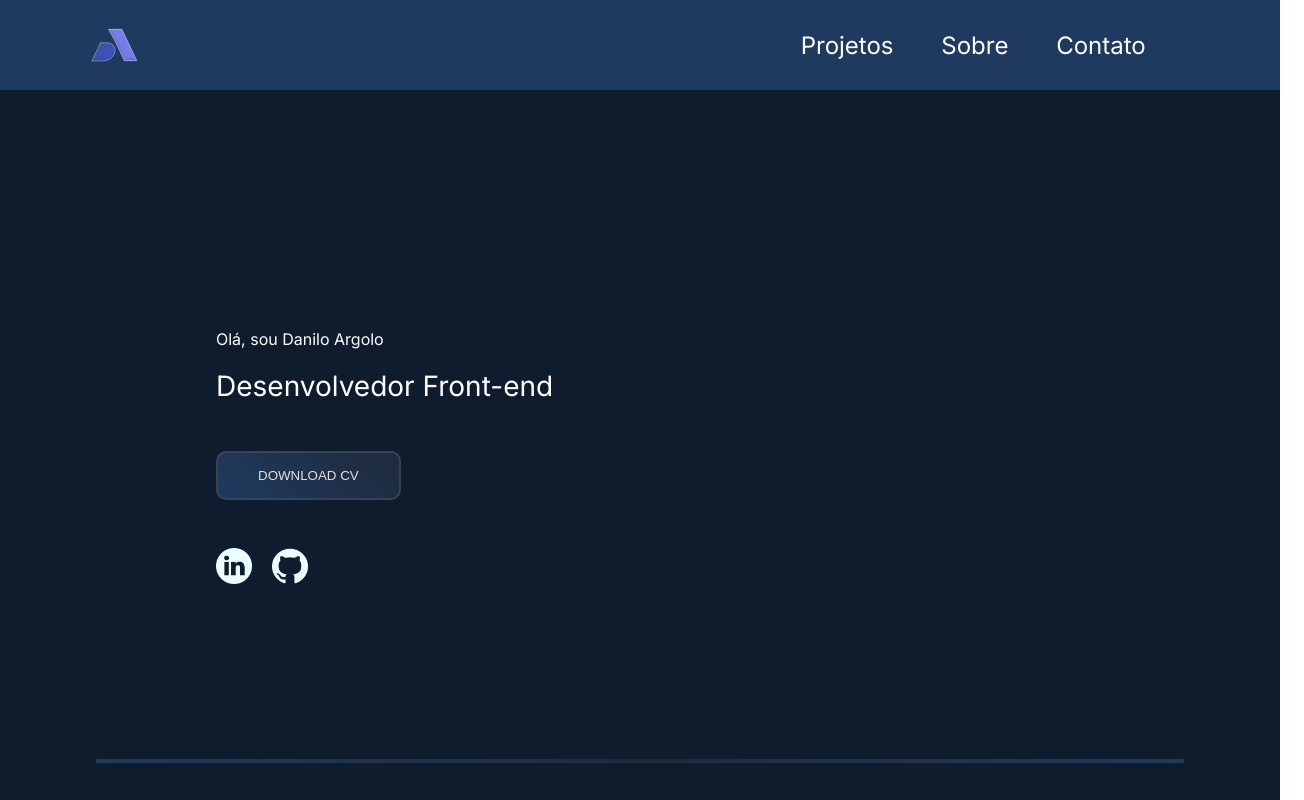
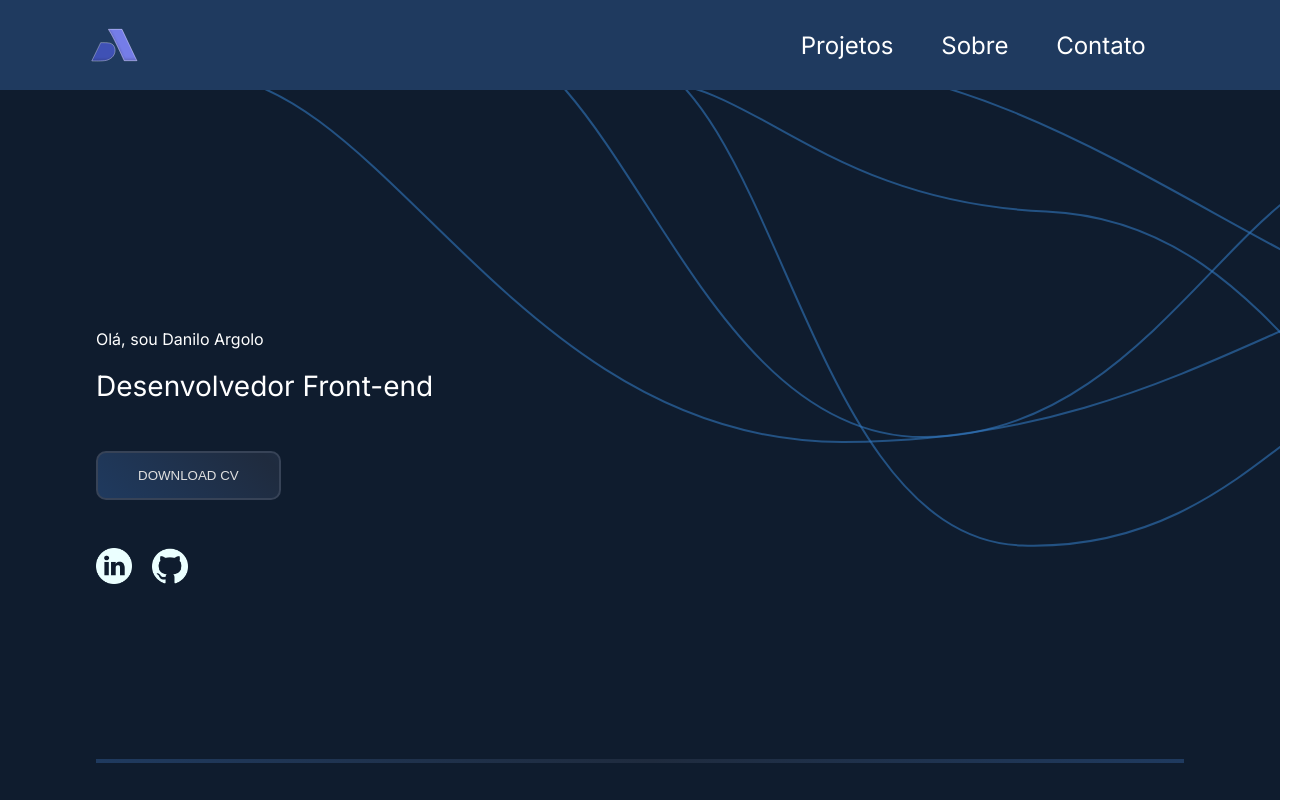
Before and after one commit to danargolo/portfolio, a Next.js app: page / in a window 1280 px wide. Shown: the top 800 px of the page, 1304 px wide, since content can reach past the window. Built offline with nearby package versions, Linux system fonts and the light colour scheme.

Commit message:
feat - add wave svg and styles

```diff
--- a/src/components/Header/styles.js
+++ b/src/components/Header/styles.js
@@ -5,15 +5,16 @@ import styled from 'styled-components'
 
 export const Header = styled.header`
   display: flex;
+  position: relative;
   justify-content: center;
   align-items: center;
   min-height: 5.625rem;
   background-color: ${ ({theme}) => theme.colors.primary100 };
+  z-index: 50;
 
   @media (max-width: ${({theme}) => theme.breakpoints.md}) {
     position: fixed;
     width: 100vw;
-    z-index: 50;
   }
 `
 
--- a/src/components/Hero/index.jsx
+++ b/src/components/Hero/index.jsx
@@ -5,6 +5,8 @@ import linkedin from "../../../public/icons/linkedin.png"
 import github from "../../../public/icons/github.png"
 import { Button } from '../ui/Button'
 import { Hr } from '../ui/Hr'
+import Wave from '../ui/wave/wave'
+
 
 export const Hero = () => {
   return(
@@ -20,6 +22,7 @@ export const Hero = () => {
           <Icon width={36} heigth={36} alt="Icon GitHub" src={github}/>
         </S.IconsContainer>
       </S.HeroWrapper>
+      <Wave />
       <Hr />
     </S.Hero>
   )
--- a/src/components/Hero/styles.js
+++ b/src/components/Hero/styles.js
@@ -9,19 +9,21 @@ const Text = styled.p`
 
 export const Hero = styled.section`
   display: flex;
+  position: relative;
   flex-direction: column;
   justify-content: center;
   align-items: center;
   min-height: 25.625rem;
   background-color: ${({theme}) => theme.colors.bg100};
-  width: 100vw;
+  /* width: 100vw; */
+  z-index: 2;
 
 `
 export const ImageWrapper = styled(Image)`
   display: flex;
   position: absolute;
   left: 0;
-  z-index: 0;
+  z-index: 2;
 `
 
 export const HeroWrapper = styled.div`
@@ -39,7 +41,7 @@ export const HeroWrapper = styled.div`
 
   @media (min-width: 769px) {
     width: 85%;
-    margin-left: 15rem;
+    /* margin-left: 10rem; */
     justify-content: center;
   }
 
--- /dev/null
+++ b/src/components/ui/wave/styles.js
@@ -0,0 +1,45 @@
+"use client"
+
+import styled, {keyframes} from "styled-components"
+
+const draw = keyframes`
+  0% {
+    stroke-dashoffset: 2000;
+    /* stroke-opacity: 0; */
+  }
+  100% {
+    stroke-dashoffset: 0;
+    /* transform: translate(100%, 0); */
+  }
+
+`
+export const svg = styled.svg`
+  /* border: 2px solid red; */
+  display: none;
+
+
+  @media (min-width: 769px) {
+    display: flex;
+    position: absolute;
+    top: 0;
+    left: 0;
+    aspect-ratio: 1;
+    z-index: 1;
+    width: 100%;
+    /* height: 100%; */
+  }
+`
+export const g = styled.g`
+  stroke-opacity: 0.35;
+  /* animation: ${draw} 14s infinite; */
+  /* animation-timing-function: linear; */
+
+`
+export const g1 = styled.g`
+  stroke-opacity: 0.25;
+  animation: ${draw} 10s linear infinite;
+  /* animation-delay: 1s; */
+  /* animation-timing-function: linear; */
+
+
+`
--- /dev/null
+++ b/src/components/ui/wave/wave.jsx
@@ -0,0 +1,17 @@
+import * as S from './styles';
+
+export default function Wave() {
+  return(
+    <S.svg xmlns="http://www.w3.org/2000/svg" width="1440" height="560" preserveAspectRatio="xMidYMid slice" viewBox="0 0 1440 560">
+      <g fill="none">
+          <path d="M1555.92 183.97C1391.98 185.39 1242.88 352.58 922 351.97 601.12 351.36 470.87-3.05 288.08-16.07" stroke="rgba(51,121,194,0.58)" strokeWidth="2"></path>
+          <path d="M1446.98 72.69C1316.93 83.46 1227.39 347.45 1002.92 347.09 778.46 346.73 706.53-30.28 558.87-59.36" stroke="rgba(51,121,194,0.58)" strokeWidth="2"></path>
+          <path d="M1521.84 367.91C1405.74 358.11 1345.13 130.97 1126.27 121.51 907.41 112.05 834.81-7.19 730.7-8.86" stroke="rgba(51,121,194,0.58)" strokeWidth="2"></path>
+          <path d="M1577.44 235.2C1389.5 230.95 1150.55-23.83 873.07-28 595.58-32.17 611.02-104.83 520.88-105.28" stroke="rgba(51,121,194,0.58)" strokeWidth="2"></path>
+          <path d="M1490.79 287.48C1385.01 291.03 1312.85 462.03 1102.18 455.48 891.52 448.93 861.52 14.16 713.58-39.15" stroke="rgba(51,121,194,0.58)" strokeWidth="2"></path>
+      </g>
+    </S.svg>
+
+
+  )
+}
```
